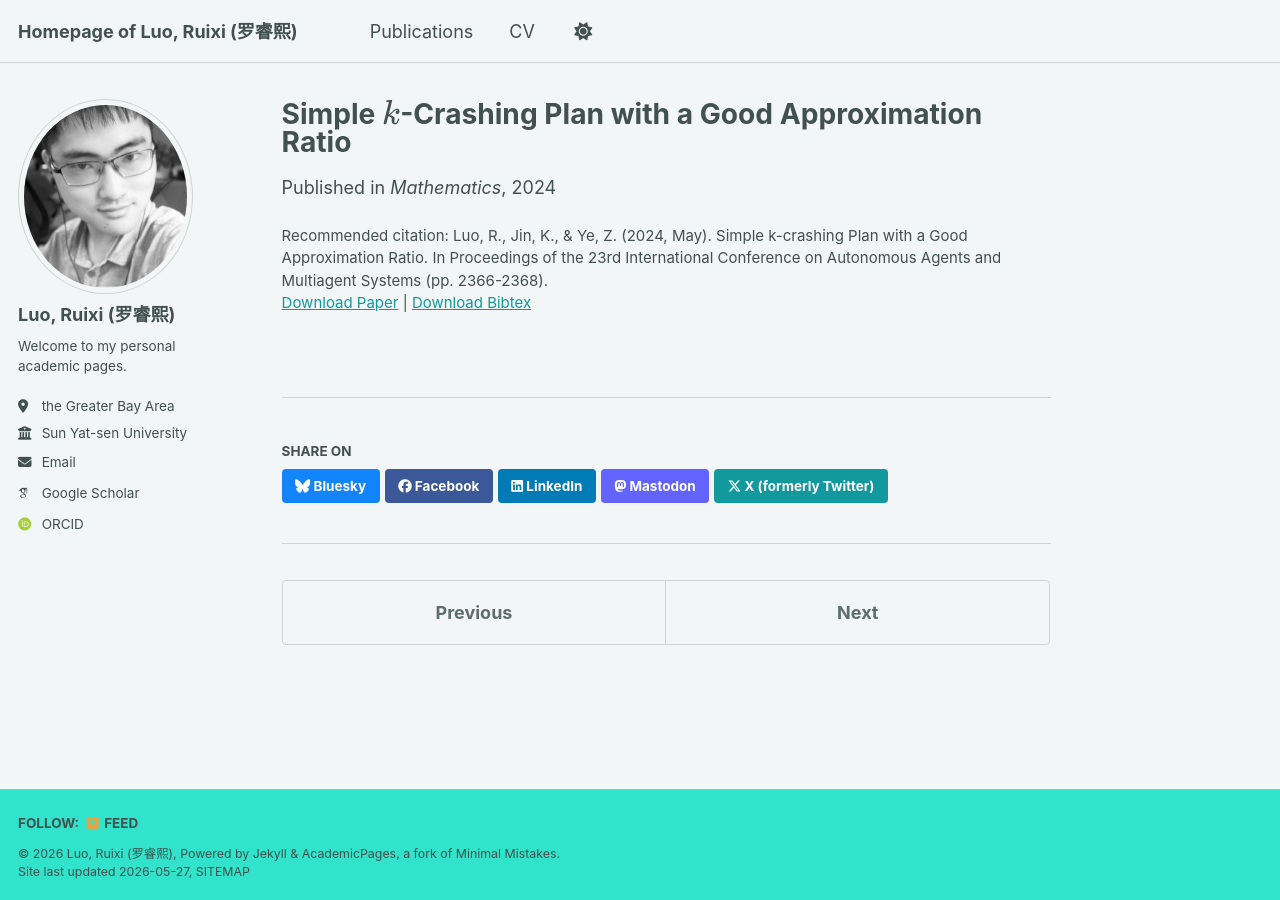
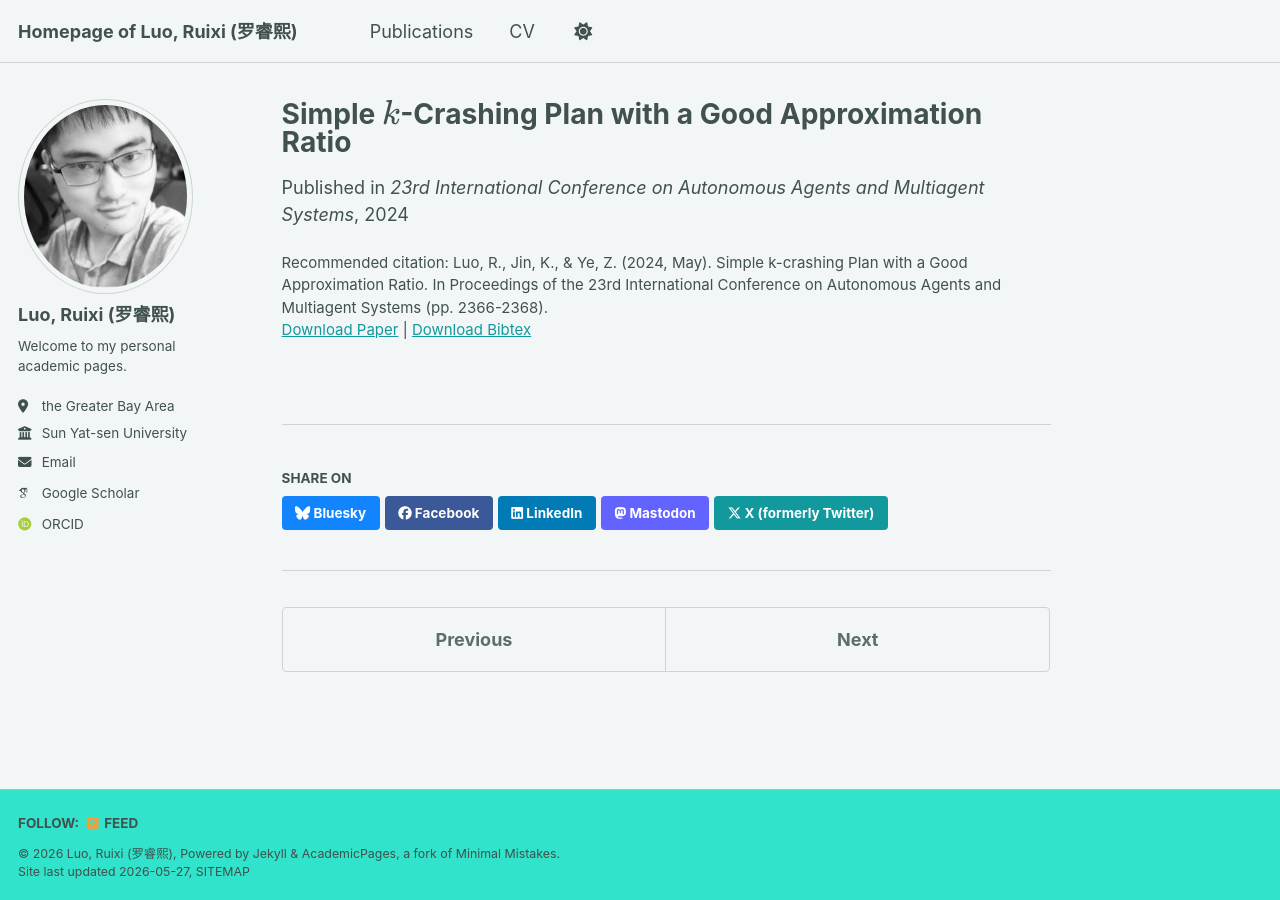
Before and after one commit to Ruixi-Luo/Ruixi-Luo.github.io, a Jekyll site: the page built from _publications/k-crashing-AAMAS.md, in a window 1280 px wide. Built offline with Jekyll 4.4.1, drawn with Linux system fonts in a browser that asks for light colours; some web fonts are replaced; a script bundle is joined from its source files by our own code; library files that are not in the unit come from our copies.

Commit message:
Update k-crashing-AAMAS.md

```diff
--- a/_publications/k-crashing-AAMAS.md
+++ b/_publications/k-crashing-AAMAS.md
@@ -5,7 +5,7 @@ category: conferences
 permalink: /publication/k-crashing-AAMAS
 excerpt: 'In project management, a project is typically described as an activity-on-edge network, where each activity / job is represented as an edge of some network $N$ (which is a directed acyclic graph). To speed up the project (i.e., reduce the duration), the manager can crash a few jobs (namely, reduce the length of the corresponding edges) by investing extra resources into those jobs. Greedily and repeatedly choosing the cheapest solution to crash the project by one unit is the simplest way to achieve the crashing goal and has been implemented countless times throughout the history. However, the algorithm does not guarantee an optimum solution and analysis of it is limited. Through theoretical analysis, we prove that the above algorithm has an approximation ratio upper bound of $\frac{1}{1}+\ldots+\frac{1}{k}$ for this $k$-crashing problem.'
 date: 2024-5-06
-venue: 'Mathematics'
+venue: '23rd International Conference on Autonomous Agents and Multiagent Systems'
 paperurl: 'https://Ruixi-Luo.github.io/files/k-crashing-AAMAS.pdf'
 bibtexurl: 'https://Ruixi-Luo.github.io/files/k-crashing-AAMAS.bib'
 citation: 'Luo, R., Jin, K., & Ye, Z. (2024, May). Simple k-crashing Plan with a Good Approximation Ratio. In Proceedings of the 23rd International Conference on Autonomous Agents and Multiagent Systems (pp. 2366-2368).'
```
